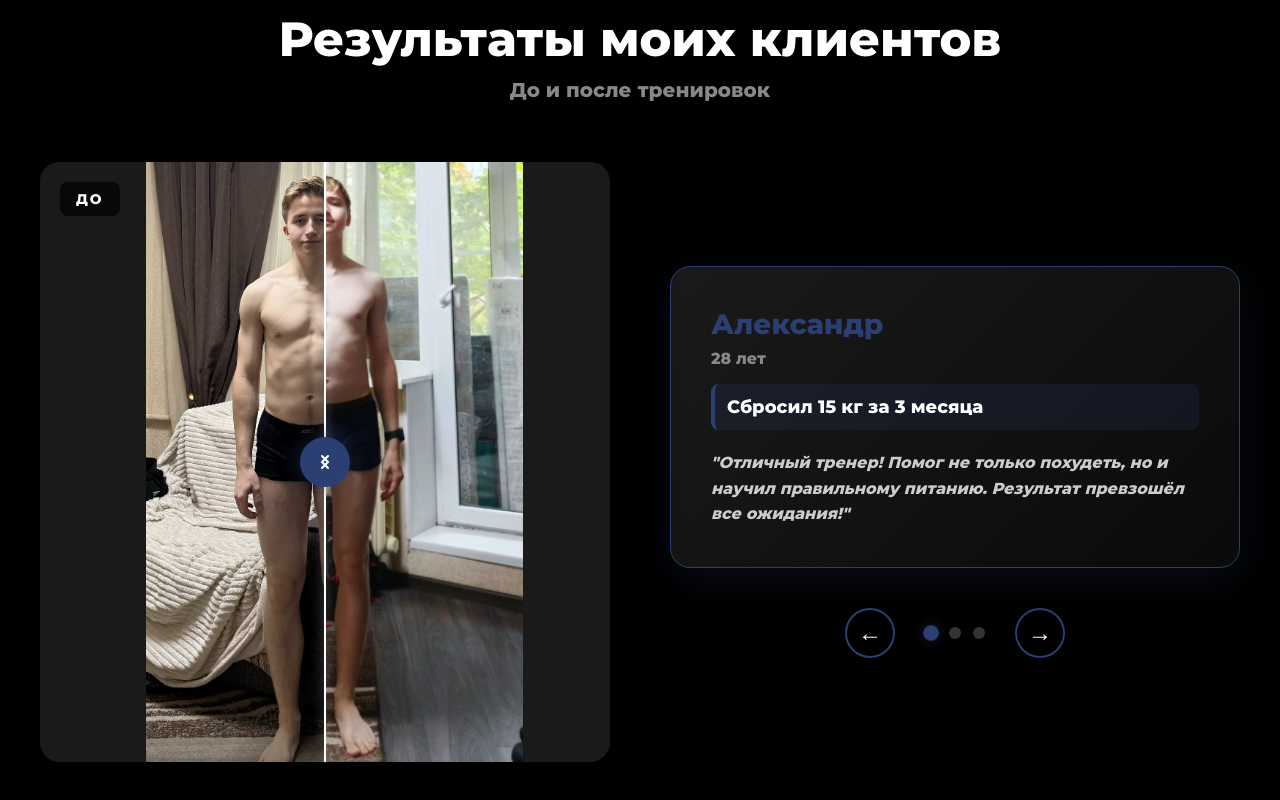
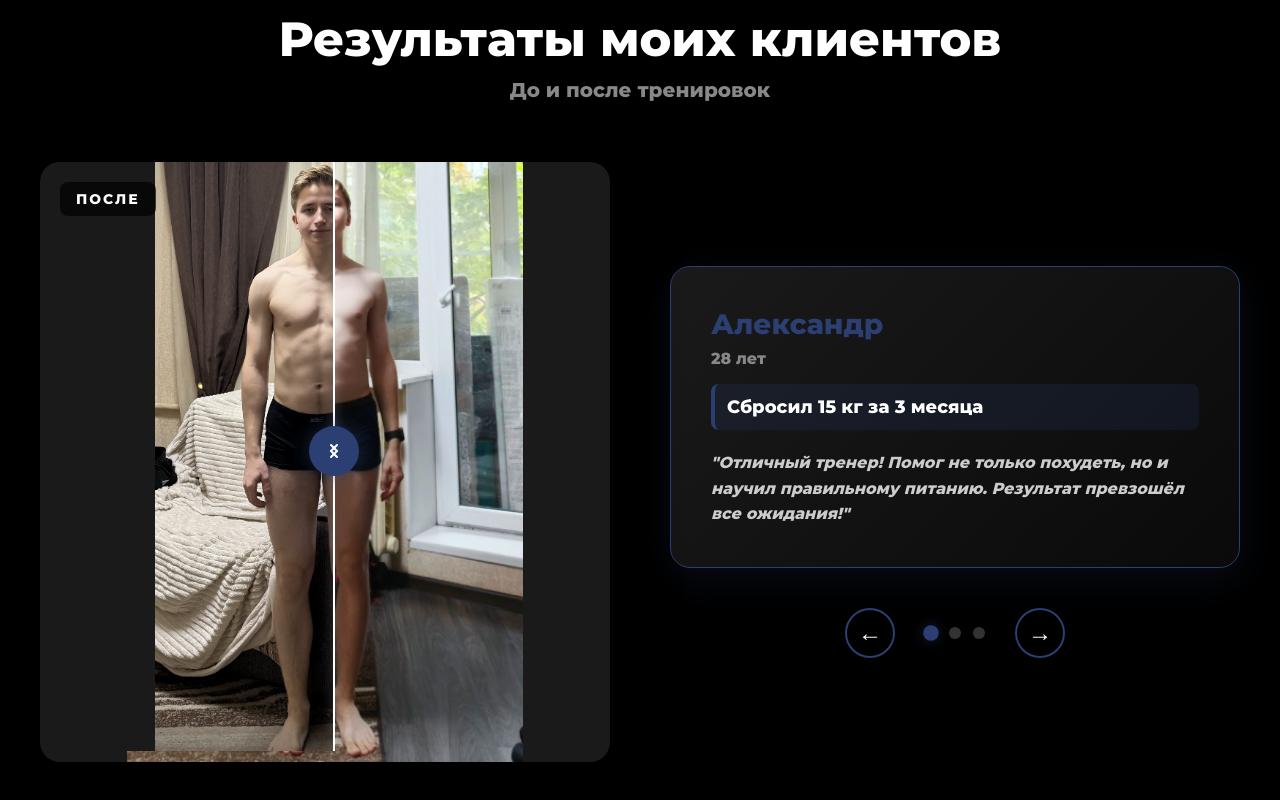
Before and after one commit to igorsvk16/toporfit, a React (Vite) app: page / in a window 1280 px wide. Shown: the part 3550-4350 px from the top of the page. Built offline with nearby package versions, Linux system fonts and the light colour scheme.

Commit message:
ползунок для просмотра результата подогнан под фотку

```diff
--- a/src/components/Reviews/Reviews.css
+++ b/src/components/Reviews/Reviews.css
@@ -61,6 +61,8 @@
 .reviews__image-container--after {
   z-index: 2;
   will-change: clip-path;
+    transform: translate(9px, -11px);
+
 }
 
 .reviews__image {
@@ -100,7 +102,7 @@
   width: 4px;
   background-color: transparent;
   z-index: 4;
-  transform: translateX(-50%);
+  transform: translateX(-50%) translate(9px, -11px);
   pointer-events: none;
   will-change: left;
 }
--- a/src/components/Reviews/Reviews.jsx
+++ b/src/components/Reviews/Reviews.jsx
@@ -104,7 +104,7 @@ function Reviews() {
                 alt="До тренировок"
                 className="reviews__image reviews__image--before"
               />
-              <span className="reviews__label reviews__label--before">ДО</span>
+              <span className="reviews__label reviews__label--before">ПОСЛЕ</span>
             </div>
 
             {/* After Image (с маской) */}
@@ -117,7 +117,7 @@ function Reviews() {
                 alt="После тренировок"
                 className="reviews__image reviews__image--after"
               />
-              <span className="reviews__label reviews__label--after">ПОСЛЕ</span>
+              <span className="reviews__label reviews__label--after">ДО</span>
             </div>
 
             {/* Slider */}
```
